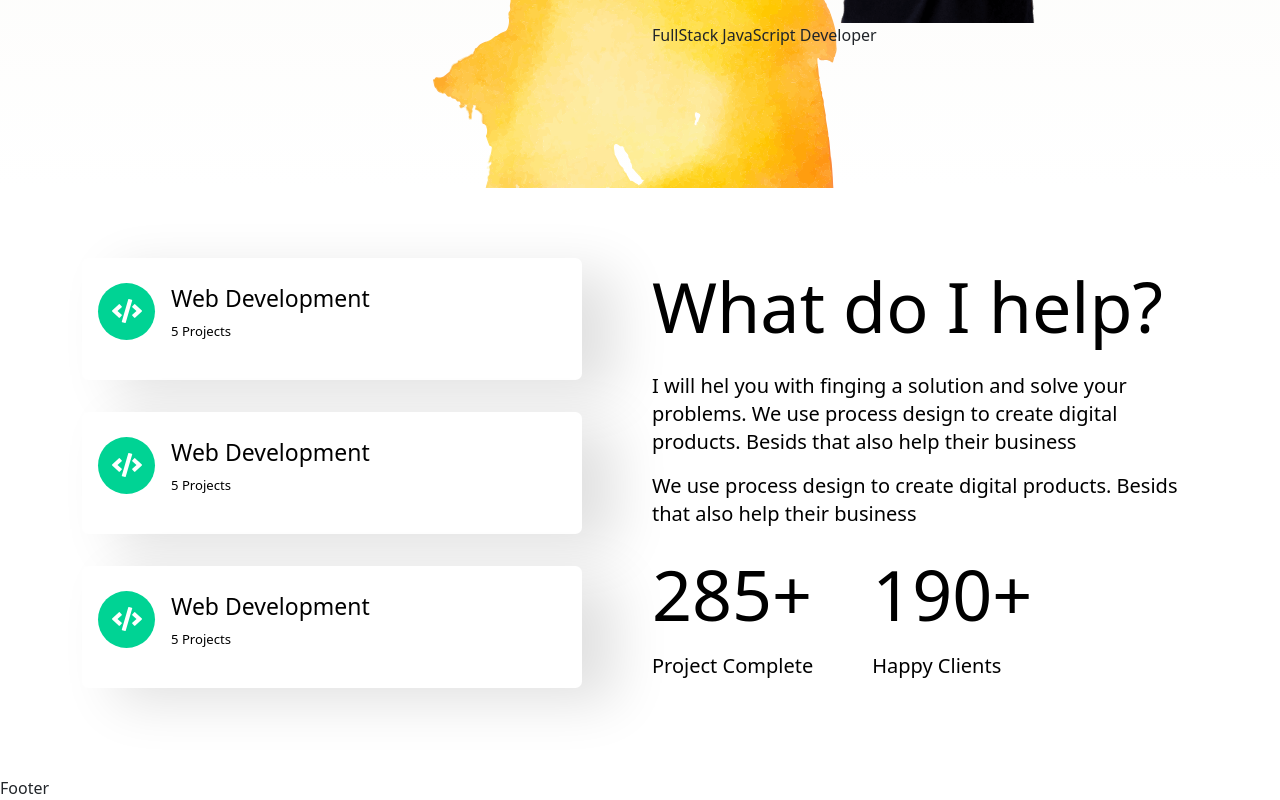
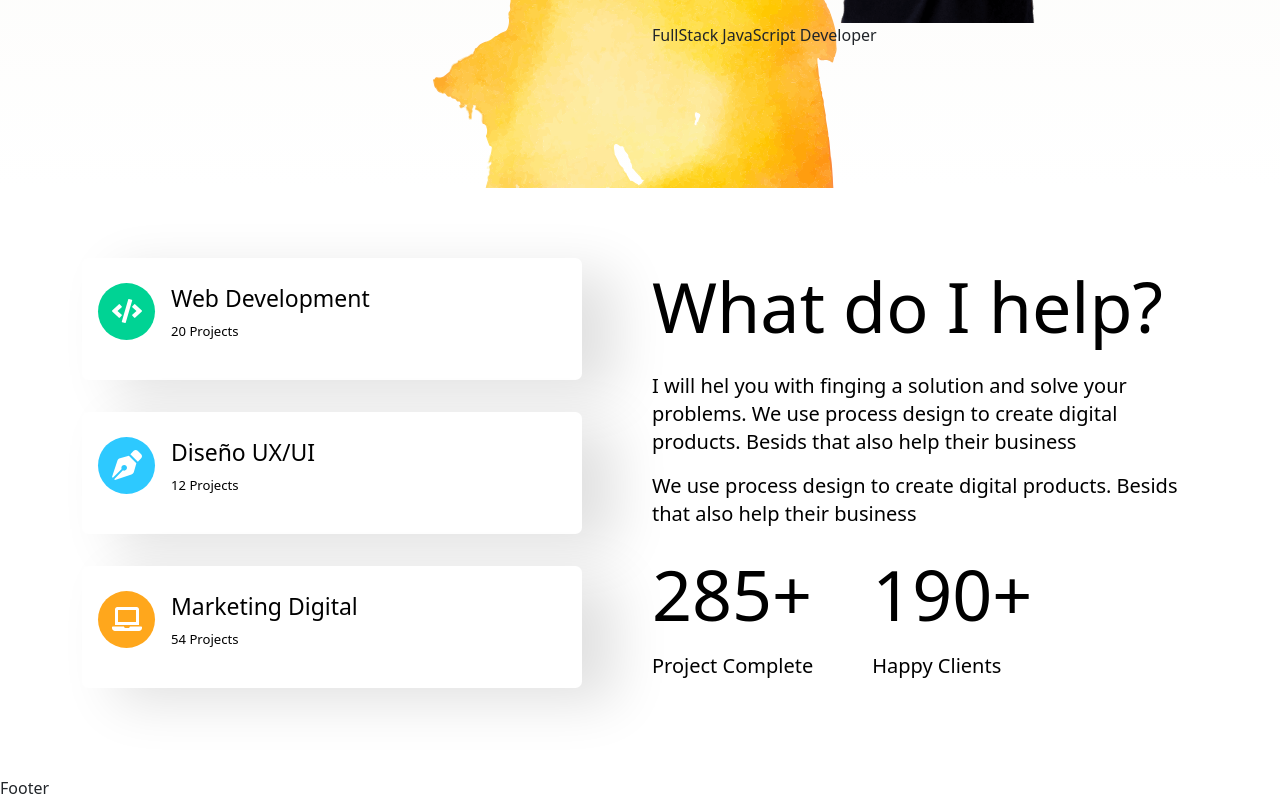
Before and after one commit to jonatanare/landing-portfolio-bootstrap, a Next.js app: page / in a window 1280 px wide. Shown: the part 566-1366 px from the top of the page. Built offline with nearby package versions, Linux system fonts and the light colour scheme.

Commit message:
refactor list serveces

```diff
--- a/components/Home/Services.js
+++ b/components/Home/Services.js
@@ -1,4 +1,31 @@
 import React from 'react'
+
+const services = [
+  {
+    id: 1,
+    name: 'Web Development',
+    numberProjects: 20,
+    icon: 'icon-code.svg',
+    wrapperIconColor: '#00D394'
+
+  },
+  {
+    id: 2,
+    name: 'Diseño UX/UI',
+    numberProjects: 12,
+    icon: 'icon-ux-ui.svg',
+    wrapperIconColor: '#2DC9FF'
+
+  },
+  {
+    id: 3,
+    name: 'Marketing Digital',
+    numberProjects: 54,
+    icon: 'icon-laptop.svg',
+    wrapperIconColor: '#FFA71C'
+
+  }
+]
 
 export default function Services () {
   return (
@@ -8,14 +35,14 @@ export default function Services () {
           <div className="col-lg-6 order-1 order-lg-0">
             <div className='services__wrapper-items'>
               {
-                [1,2,3].map(index => (
-                  <section key={index} className='services__item'>
-                    <figure className='services__item-wrapper-icon'>
-                      <img src='/assets/icons/icon-code.svg' alt={`Icon ${index}`} className='services__item-icon' />
+                services.map((service) => (
+                  <section key={service.id} className='services__item'>
+                    <figure className='services__item-wrapper-icon' style={{backgroundColor: service.wrapperIconColor}}>
+                      <img src={`/assets/icons/${service.icon}`} alt={`Icon ${service.name}`} className='services__item-icon' />
                     </figure>
                     <div>
-                      <h3 className='services__item-title'>Web Development</h3>
-                      <p className='services__item-subtitle'>5 Projects</p>
+                      <h3 className='services__item-title'>{service.name}</h3>
+                      <p className='services__item-subtitle'>{service.numberProjects} Projects</p>
 
                     </div>
                   </section>
--- a/styles/pages/home/_services.scss
+++ b/styles/pages/home/_services.scss
@@ -55,7 +55,6 @@
         }
 
         &-wrapper-icon {
-            background-color: #00D394;
             width: 57px;
             height: 57px;
             border-radius: 50%;
```
Also changed, not shown: public/assets/icons/icon-laptop.svg (added), public/assets/icons/icon-ux-ui.svg (added).
